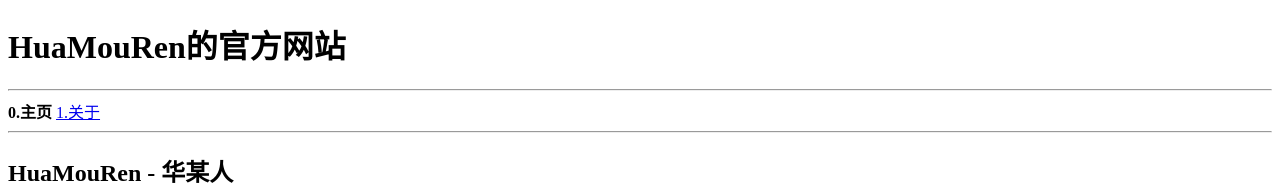
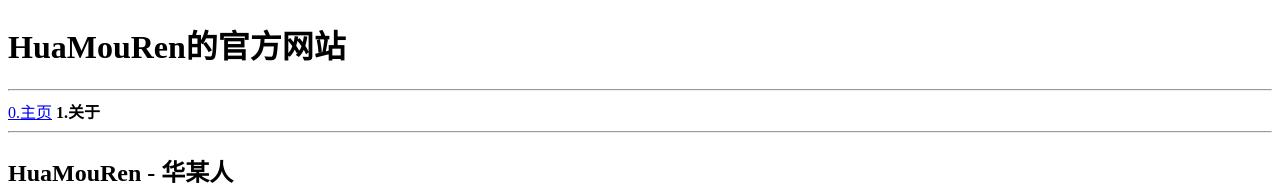
Before and after one commit to IsHuaMouRen/IsHuaMouRen.github.io, a plain HTML site: page about.html in a window 1280 px wide. Shown: the top 194 px of the page. Drawn offline with Linux system fonts and the light colour scheme.

Commit message:
update about

```diff
--- a/about.html
+++ b/about.html
@@ -11,8 +11,8 @@
         <h1>HuaMouRen的官方网站</h1>
         <hr>
 
-        <b>0.主页</b>
-        <a href="about.html">1.关于</a>
+        <a href="index.html">0.主页</a>
+        <b>1.关于</b>
 
         <hr>
     </div>
```
